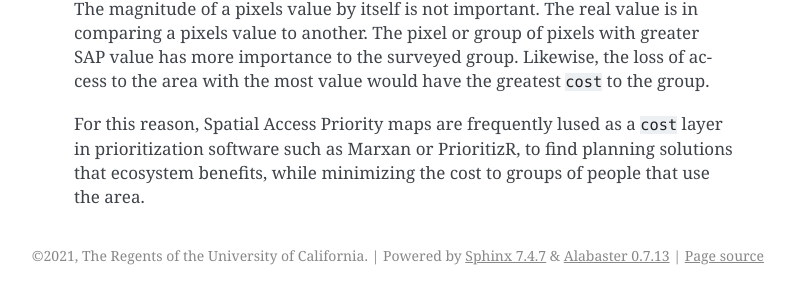
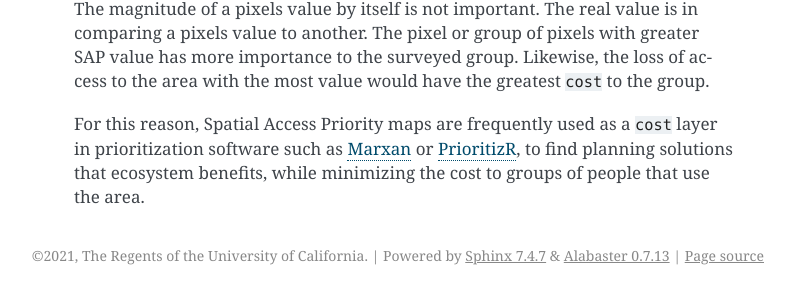
Before and after one commit to seasketch/python-sap-map, a Sphinx documentation site: the page built from docs/algorithm.md, in a window 1280 px wide and 900 px high, scrolled down 2618 px. Shown: the part 605-897 px from the top of the window, without its empty margins (346-1141 px from the left). Built offline with Sphinx 7.4.7, drawn with Linux system fonts in a browser that asks for light colours.

Commit message:
typo, add library links

```diff
--- a/docs/algorithm.md
+++ b/docs/algorithm.md
@@ -36,4 +36,4 @@ Notice that the polygon that had an importance of 10 and a SAP value of .016, re
 
 The magnitude of a pixels value by itself is not important.  The real value is in comparing a pixels value to another.  The pixel or group of pixels with greater SAP value has more importance to the surveyed group.  Likewise, the loss of access to the area with the most value would have the greatest `cost` to the group.
 
-For this reason, Spatial Access Priority maps are frequently lused as a `cost` layer in prioritization software such as Marxan or PrioritizR, to find planning solutions that ecosystem benefits, while minimizing the cost to groups of people that use the area.
+For this reason, Spatial Access Priority maps are frequently used as a `cost` layer in prioritization software such as [Marxan](https://marxansolutions.org/) or [PrioritizR](https://prioritizr.net/), to find planning solutions that ecosystem benefits, while minimizing the cost to groups of people that use the area.
```
